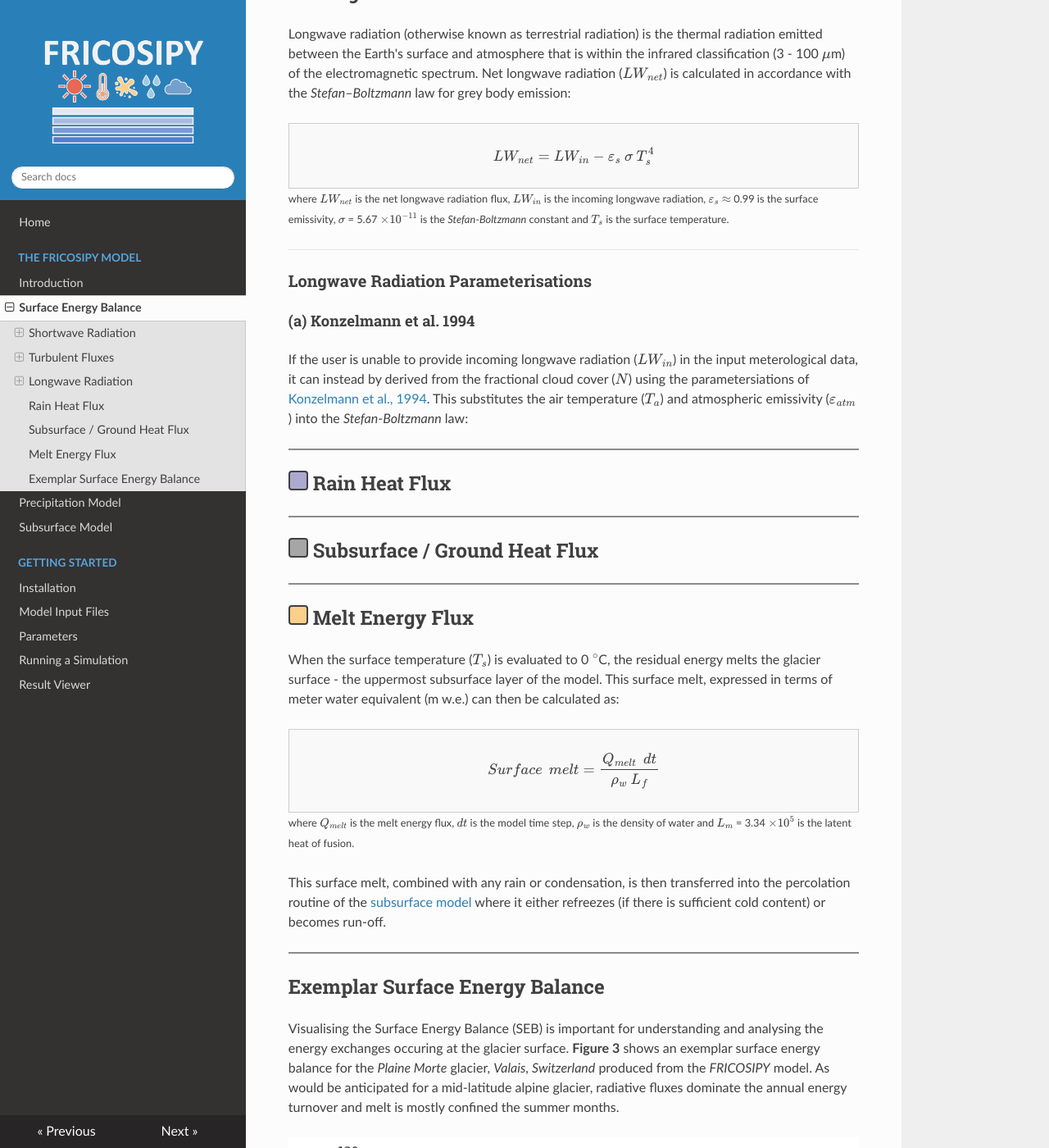
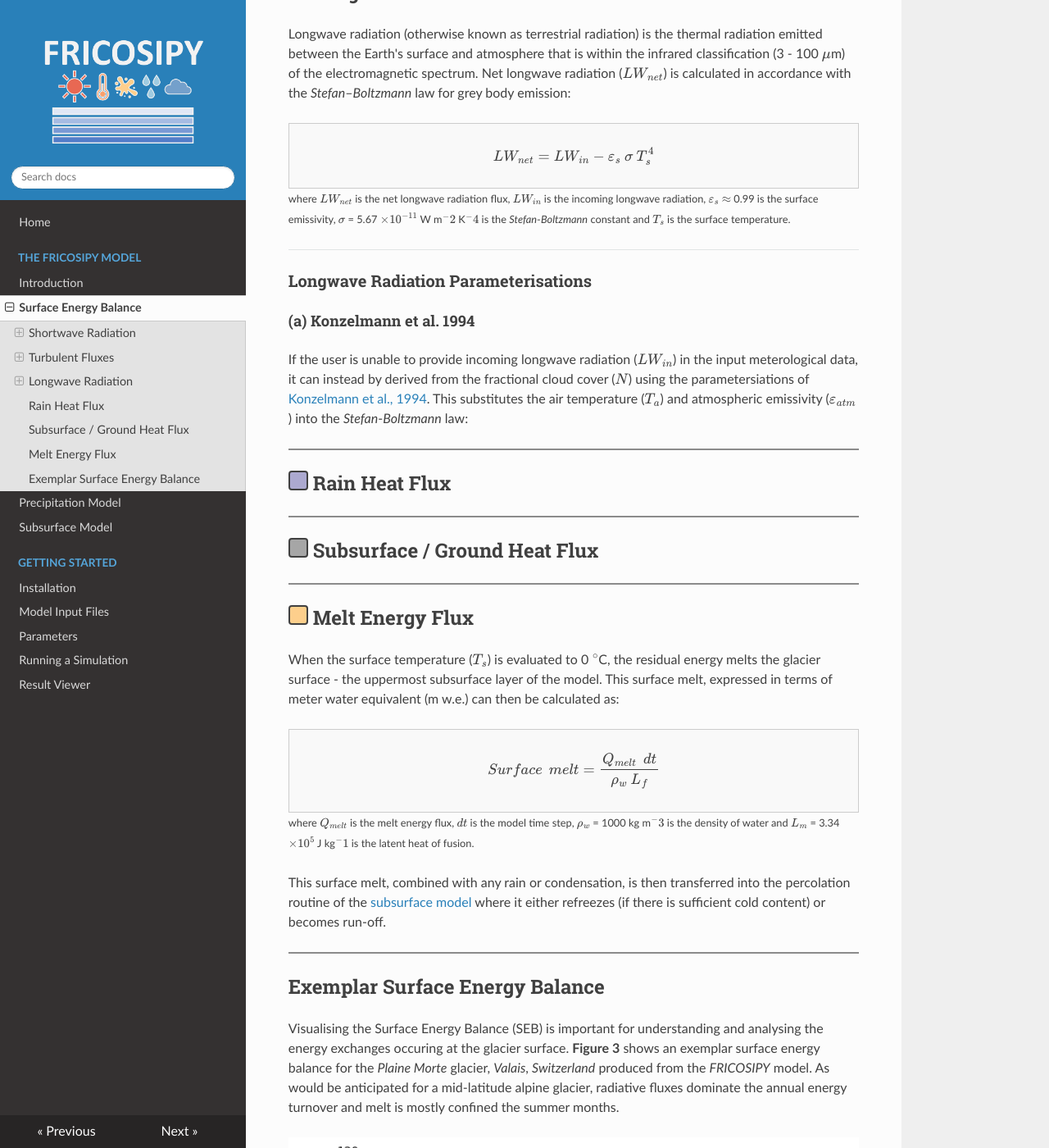
Before and after one commit to MarcusGastaldello/FRICOSIPY, an MkDocs documentation site: the page built from docs/surface_energy_balance.md, in a window 1280 px wide and 1400 px high, scrolled down 2005 px. Shown: the whole window at 82% size. Built offline with MkDocs 1.6.1, drawn with Linux system fonts in a browser that asks for light colours; nearby versions of some CDN libraries.

Commit message:
Update surface_energy_balance.md

```diff
--- a/docs/surface_energy_balance.md
+++ b/docs/surface_energy_balance.md
@@ -69,7 +69,7 @@ $$
 LW_{net} = LW_{in} - \varepsilon_{s} \: \sigma \: T_{s}^{4}
 $$
 </div>
-<small>where $LW_{net}$  is the net longwave radiation flux, $LW_{in}$ is the incoming longwave radiation, $\varepsilon_{s}$ $\approx$ 0.99 is the surface emissivity, $\sigma$ = 5.67 $\times 10^{-11}$ is the *Stefan*-*Boltzmann* constant and $T_s$ is the surface temperature.</small>
+<small>where $LW_{net}$  is the net longwave radiation flux, $LW_{in}$ is the incoming longwave radiation, $\varepsilon_{s}$ $\approx$ 0.99 is the surface emissivity, $\sigma$ = 5.67 $\times 10^{-11}$ W m$^-2$ K$^-4$ is the *Stefan*-*Boltzmann* constant and $T_s$ is the surface temperature.</small>
 
 ---
 
@@ -99,7 +99,7 @@ $$
 Surface\:\:melt = \frac{Q_{melt} \:\: dt}{\rho_{w} \: L_{f}}
 $$
 </div>
-<small>where $Q_{melt}$  is the melt energy flux, $dt$ is the model time step, $\rho_{w}$ is the density of water and $L_{m}$ = 3.34 $\times 10^{5}$ is the latent heat of fusion.</small>
+<small>where $Q_{melt}$  is the melt energy flux, $dt$ is the model time step, $\rho_{w}$ = 1000 kg m$^-3$ is the density of water and $L_{m}$ = 3.34 $\times 10^{5}$ J kg$^-1$ is the latent heat of fusion.</small>
 
 This surface melt, combined with any rain or condensation, is then transferred into the percolation routine of the [subsurface model](subsurface_model.md) where it either refreezes (if there is sufficient cold content) or becomes run-off.
 
```
